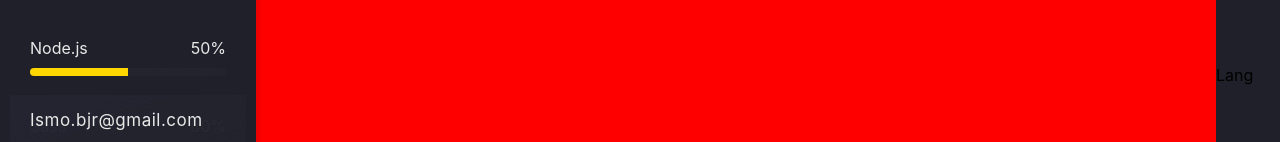
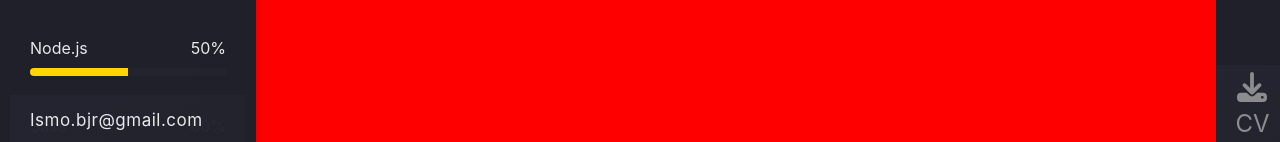
Before and after one commit to IsmailBj/Portfolio, a React (Create React App) app in the folder app/: page / in a window 1280 px wide. Shown: the part 655-797 px from the top of the page. Built offline with nearby package versions, Linux system fonts and the light colour scheme.

Commit message:
left menu

```diff
--- a/app/src/App.tsx
+++ b/app/src/App.tsx
@@ -1,10 +1,15 @@
-import React from 'react';
+import React ,{useEffect} from 'react';
 import './App.scss';
 import Sidebar from './components/sidebar'
 import Center from './components/Center'
 import Header from './components/headerRight'
 
 function App() {
+
+  useEffect(()=>{
+    console.log("run")
+  },[])
+
   return (
     <div className="main-container">
         <Sidebar/>
--- a/app/src/components/headerRight.scss
+++ b/app/src/components/headerRight.scss
@@ -11,6 +11,7 @@ $bg-color: #20202a;
     height: 100vh;
     align-items: stretch;
     overflow: hidden;
+    z-index: 2;
     .hamburger-menu{
         background: linear-gradient(159deg, rgba(37, 37, 50, 0.98) 0%, rgba(35, 35, 45, 0.98) 100%);
         display: flex;
@@ -57,5 +58,28 @@ $bg-color: #20202a;
             }
         }
     }
+    .download-cv{
+        height: 100%;
+        display: flex;
+        flex-direction: column;
+        align-content: center;
+        justify-content: space-evenly;
+        align-items: center;
+        background: linear-gradient(159deg, rgba(37, 37, 50, 0.98) 0%, rgba(35, 35, 45, 0.98) 100%);
+        &:hover{
+            color: $color-white;
+            cursor: pointer;
+        }
+        svg{
+            color: $color-dark;
+            transition: 0.55s linear;
+            width: 30px;
+            height: 30px;
+        }
+        span{
+            color: $color-dark;
+            font-size: 1.5rem;
+        }
+    }
 
 }
--- a/app/src/components/headerRight.tsx
+++ b/app/src/components/headerRight.tsx
@@ -1,9 +1,10 @@
 import React from "react";
 import "./headerRight.scss"
-import {faBars} from "@fortawesome/free-solid-svg-icons";
+import {faBars,faDownload} from "@fortawesome/free-solid-svg-icons";
 import {FontAwesomeIcon}  from "@fortawesome/react-fontawesome";
 
 const Header = (props: any) =>{
+
     return (
         <div className="header-container">
             <div className="hamburger-menu">
@@ -13,7 +14,7 @@ const Header = (props: any) =>{
                 <div className="home">Home<div className="underline"></div></div>
 
             </div>
-            <div className="lang-setting">Lang</div>
+            <div className="download-cv"><FontAwesomeIcon icon={faDownload}/><span>CV</span></div>
         </div>
     )
 }
--- a/app/src/index.tsx
+++ b/app/src/index.tsx
@@ -7,7 +7,5 @@ const root = ReactDOM.createRoot(
   document.getElementById('root') as HTMLElement
 );
 root.render(
-  <React.StrictMode>
     <App />
-  </React.StrictMode>
 );
```
